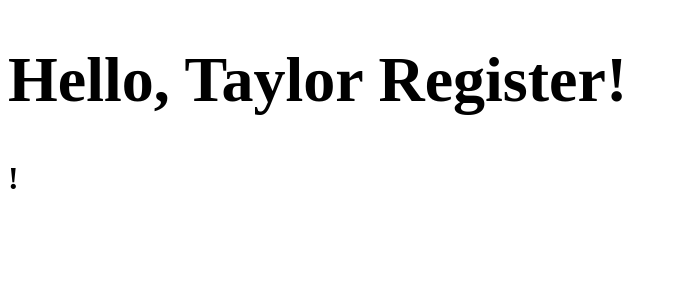
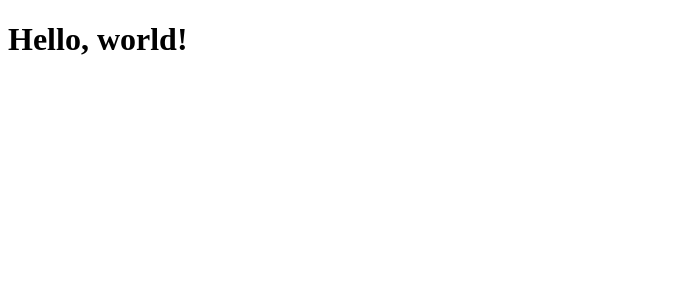
Before and after one commit to llogan382/MoreReactPractice, a React (Create React App) app: page / in a window 1280 px wide. Shown: the top 300 px of the page, without its empty margins (0-677 px from the left). Built offline with nearby package versions, Linux system fonts and the light colour scheme.

Commit message:
Render using react.createelement

```diff
--- a/src/index.js
+++ b/src/index.js
@@ -20,10 +20,10 @@ const user = {
     lastName: 'Register'
 };
 
-const element = (
-    <h1>
-        {getGreeting(user)}!
-    </h1>
+const element = React.createElement(
+    'h1',
+    { className: 'greeting' },
+    'Hello, world!'
 );
 
 ReactDOM.render(
```
